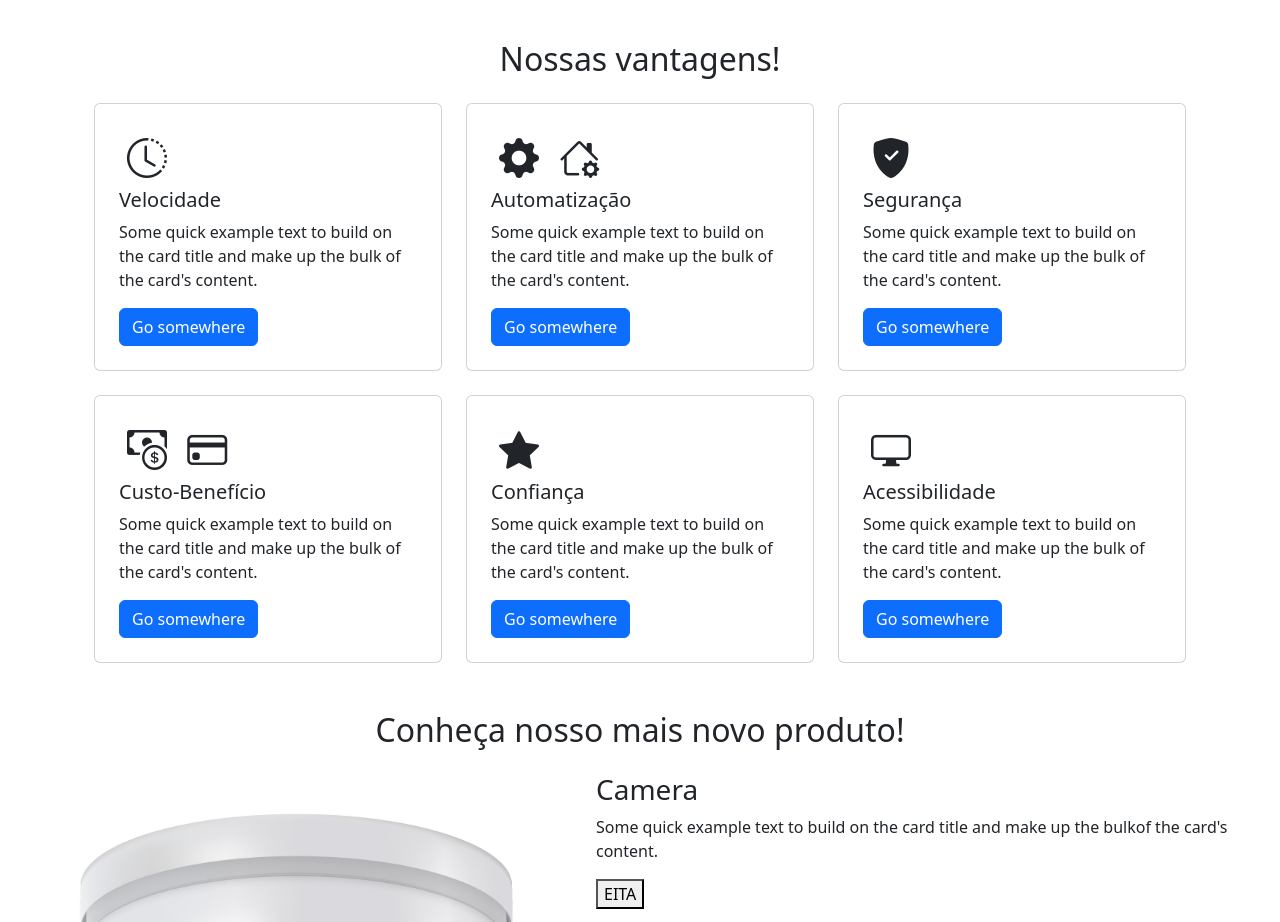
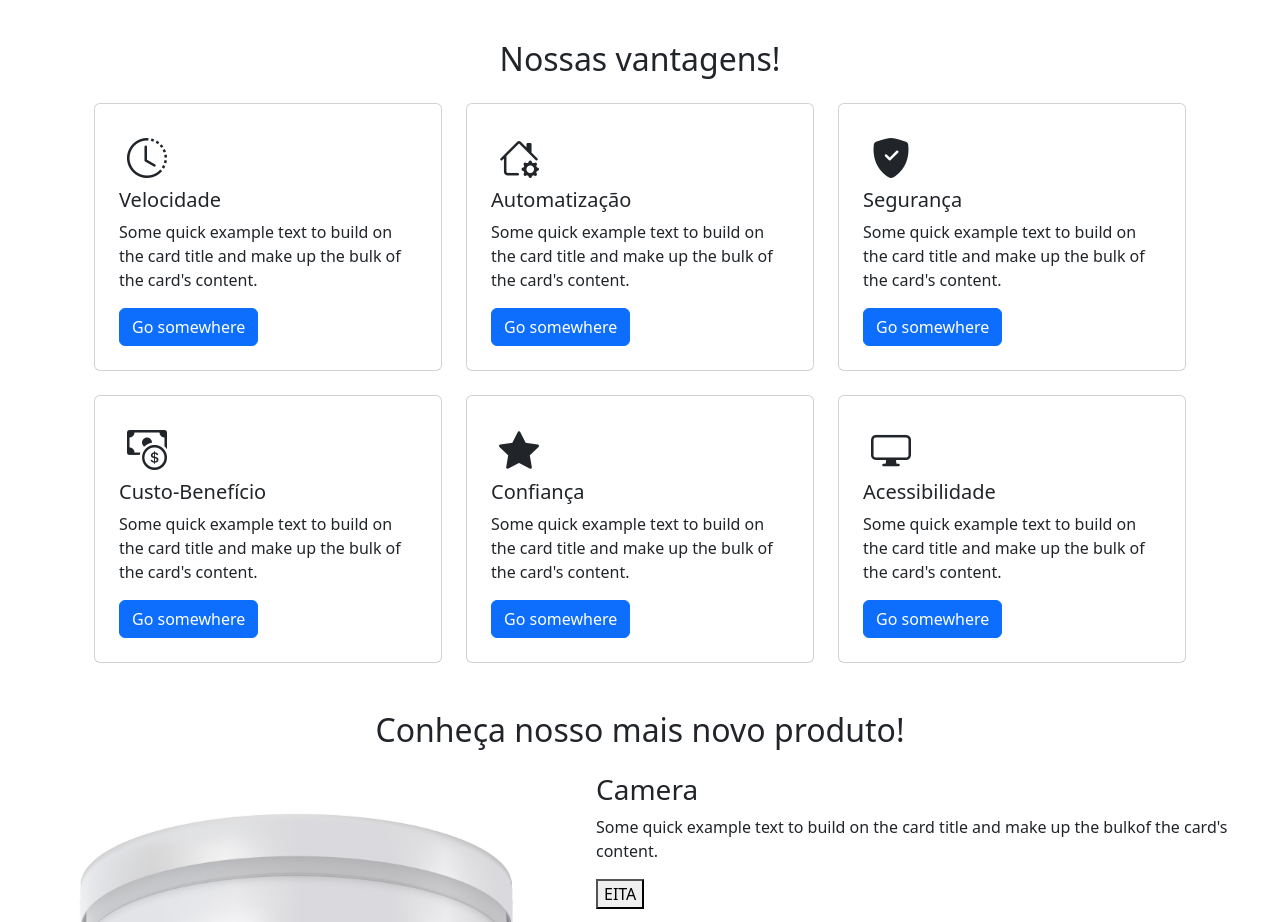
Before and after one commit to gustavkeller-23/GuardianWare, a plain HTML site: page index.html in a window 1280 px wide. Shown: the part 940-1862 px from the top of the page. Drawn offline with nearby package versions, Linux system fonts and the light colour scheme.

Commit message:
arrumando emojis

```diff
--- a/index.html
+++ b/index.html
@@ -138,7 +138,6 @@
                 <div class="col-12 col-md-4">
                     <div class="card vantagem">
                         <div class="card-body p-4">
-                            <i class="p-2 fs-1 bi bi-gear-fill"></i>
                             <i class="p-2 fs-1 bi bi-house-gear"></i>
                             <h5 class="card-title">Automatização</h5>
                             <p class="card-text">Some quick example text to build on the card title and make up the bulk
@@ -168,7 +167,6 @@
                     <div class="card vantagem">
                         <div class="card-body p-4">
                             <i class="p-2 fs-1 bi bi-cash-coin"></i>
-                            <i class="p-2 fs-1 bi bi-credit-card"></i>
                             <h5 class="card-title">Custo-Benefício</h5>
                             <p class="card-text">Some quick example text to build on the card title and make up the bulk
                                 of
```
